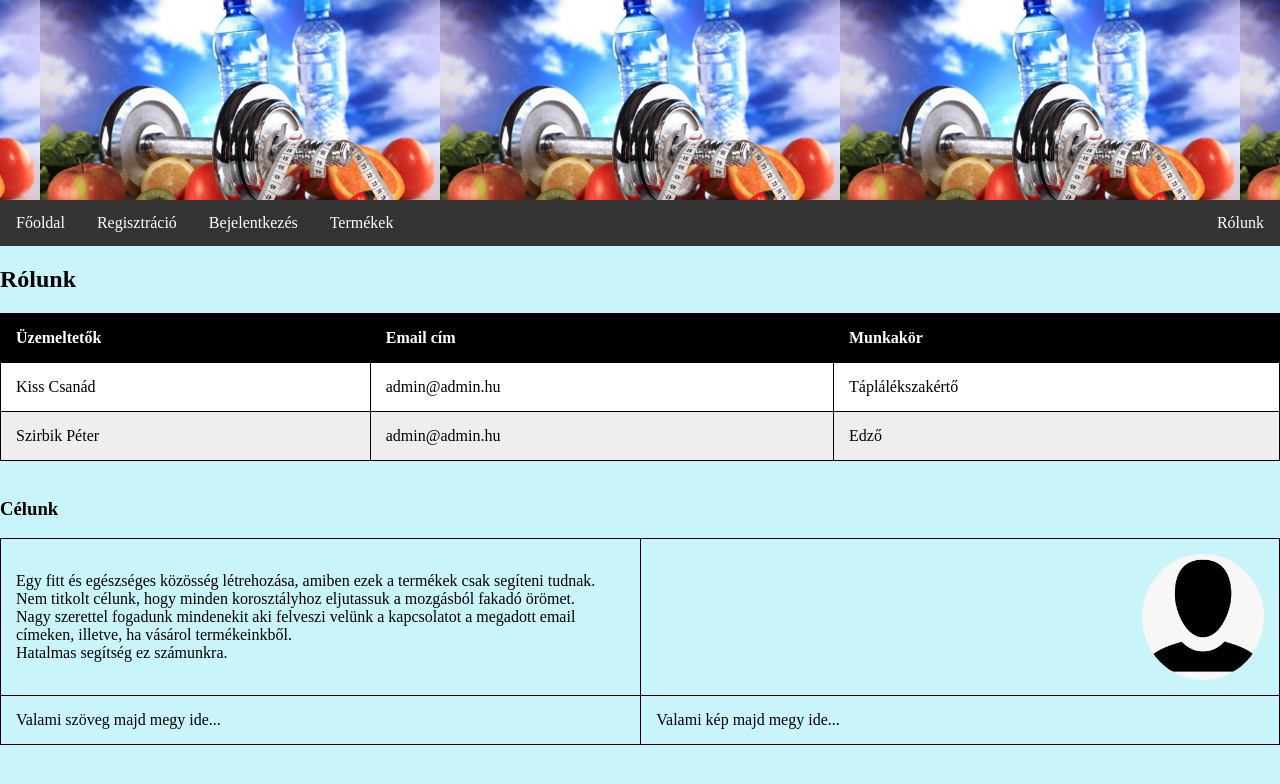
After one commit to kisscsanadd/PHP-HTML-CSS-projekt-Webtervezes-kotprog-, a PHP site: page /about.html in a window 1280 px wide. The commit adds this page. Shown: the top 784 px of the page. Run offline with PHP 8.4, Linux system fonts and the light colour scheme.

Commit message:
Add about.html and css to site.

```diff
--- /dev/null
+++ b/about.html
@@ -0,0 +1,74 @@
+<!DOCTYPE html>
+<html>
+<head>
+    <meta charset="UTF-8">
+    <title>Rólunk</title>
+	<link rel="stylesheet" type="text/css" href="mainStyle.css" />
+	<link rel="stylesheet" type="text/css" href="aboutStyle.css" />
+	<link href="favicon.ico" rel="icon" type="image/x-icon" />
+</head>
+<body>
+    <header>
+	</header>
+    <nav>
+        <ul>
+            <li><a href="main.html">Főoldal</a></li>
+            <li><a href="registration.html">Regisztráció</a></li>
+            <li><a href="login.html">Bejelentkezés</a></li>
+            <li id="about"><a>Rólunk</a></li>
+
+			<ul id="products">
+				<li><a href="">Termékek</a>
+					<ul>
+						<li><a href="protein.html">Fehérjék</a></li>
+						<li><a href="vitamin.html">Vitaminok</a></li>
+					</ul>
+				</li>
+			</ul>
+        </ul>
+    </nav>
+
+<h2>Rólunk</h2>
+
+
+<table id="aboutUs">
+	<thead>
+	  <tr>
+		<th id="uzem">Üzemeltetők</th>
+		<th>Email cím</th>
+		<th>Munkakör</th>
+	  </tr>
+	</thead>
+	<tbody>
+	  <tr>
+		<td headers="uzem">Kiss Csanád</td>
+		<td>admin@admin.hu</td>
+		<td>Táplálékszakértő</td>
+	  </tr>
+	  <tr>
+		<td headers="uzem">Szirbik Péter</td>
+		<td>admin@admin.hu</td>
+		<td>Edző</td>
+	  </tr>
+	</tbody>
+</table>
+<br>
+<h3>Célunk</h3>
+
+<table>
+	<tbody>
+	  <tr>
+		<td> Egy fitt és egészséges közösség létrehozása, amiben ezek a termékek csak segíteni tudnak. <br>
+		Nem titkolt célunk, hogy minden korosztályhoz eljutassuk a mozgásból fakadó örömet. <br>
+		Nagy szerettel fogadunk mindenekit aki felveszi velünk a kapcsolatot a megadott email címeken, illetve, ha vásárol termékeinkből. <br>
+		Hatalmas segítség ez számunkra.</td>
+		<td><img src="avatar.png" alt="Avatar" id="avatar" align="right"></td>
+	  </tr>
+	  <tr>
+		<td>Valami szöveg majd megy ide...</td>
+		<td>Valami kép majd megy ide...</td>
+	  </tr>
+	</tbody>
+</table>
+
+</body>
--- /dev/null
+++ b/aboutStyle.css
@@ -0,0 +1,26 @@
+table {
+  width:100%;
+}
+table, th, td {
+  border: 1px solid black;
+  border-collapse: collapse;
+}
+th, td {
+  padding: 15px;
+  text-align: left;
+}
+#aboutUs tr:nth-child(even) {
+  background-color: #eee;
+}
+#aboutUs tr:nth-child(odd) {
+ background-color: #fff;
+}
+#aboutUs th {
+  background-color: black;
+  color: white;
+}
+
+#avatar {
+	width: 20%;
+	border-radius: 50%;
+}
--- a/login.html
+++ b/login.html
@@ -15,6 +15,7 @@
             <li><a href="main.html">Főoldal</a></li>
             <li><a href="registration.html">Regisztráció</a></li>
             <li id="current"><a>Bejelentkezés</a></li>
+            <li id="about"><a href="about.html">Rólunk</a></li>
 
 			<ul id="products">
 				<li><a href="">Termékek</a>
--- a/main.html
+++ b/main.html
@@ -14,6 +14,7 @@
             <li id="current"><a>Főoldal</a></li>
             <li><a href="registration.html">Regisztráció</a></li>
             <li><a href="login.html">Bejelentkezés</a></li>
+            <li id="about"><a href="about.html">Rólunk</a></li>
 
 			<ul id="products">
 				<li><a href="">Termékek</a>
--- a/mainStyle.css
+++ b/mainStyle.css
@@ -21,6 +21,10 @@ ul {
 
 li {
   float: left;
+}
+
+#about {
+	float: right;
 }
 
 li a {
--- a/protein.html
+++ b/protein.html
@@ -14,11 +14,12 @@
             <li><a href="main.html">Főoldal</a></li>
             <li><a href="registration.html">Regisztráció</a></li>
             <li><a href="login.html">Bejelentkezés</a></li>
+            <li id="about"><a href="about.html">Rólunk</a></li>
 
 			<ul id="products">
 				<li id="indirect-current"><a href="">Termékek</a>
 					<ul>
-						<li id="current"><a href="protein.html">Fehérjék</a></li>
+						<li id="current">Fehérjék</a></li>
 						<li><a href="vitamin.html">Vitaminok</a></li>
 					</ul>
 				</li>
--- a/registration.html
+++ b/registration.html
@@ -15,6 +15,7 @@
             <li><a href="main.html">Főoldal</a></li>
             <li id="current"><a>Regisztráció</a></li>
             <li><a href="login.html">Bejelentkezés</a></li>
+            <li id="about"><a href="about.html">Rólunk</a></li>
 
 			<ul id="products">
 				<li><a href="">Termékek</a>
--- a/vitamin.html
+++ b/vitamin.html
@@ -14,12 +14,13 @@
             <li><a href="main.html">Főoldal</a></li>
             <li><a href="registration.html">Regisztráció</a></li>
             <li><a href="login.html">Bejelentkezés</a></li>
+            <li id="about"><a href="about.html">Rólunk</a></li>
 
 			<ul id="products">
 				<li id="indirect-current"><a href="">Termékek</a>
 					<ul>
 						<li><a href="protein.html">Fehérjék</a></li>
-						<li id="current"><a href="vitamin.html">Vitaminok</a></li>
+						<li id="current"><a>Vitaminok</a></li>
 					</ul>
 				</li>
 			</ul>
```
